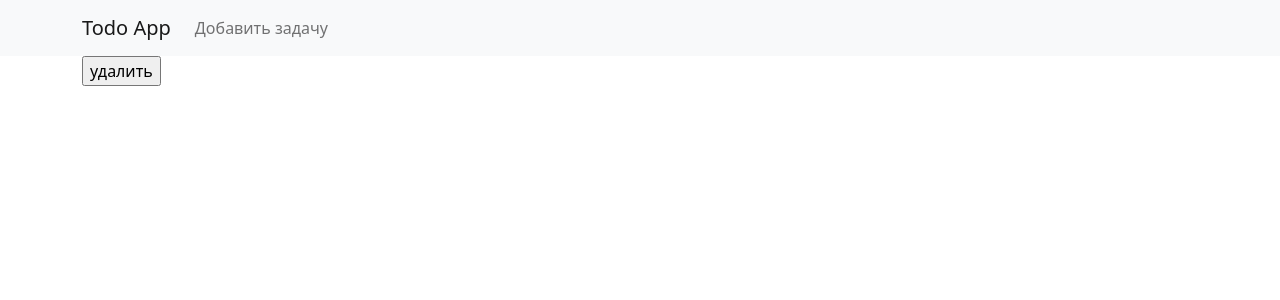
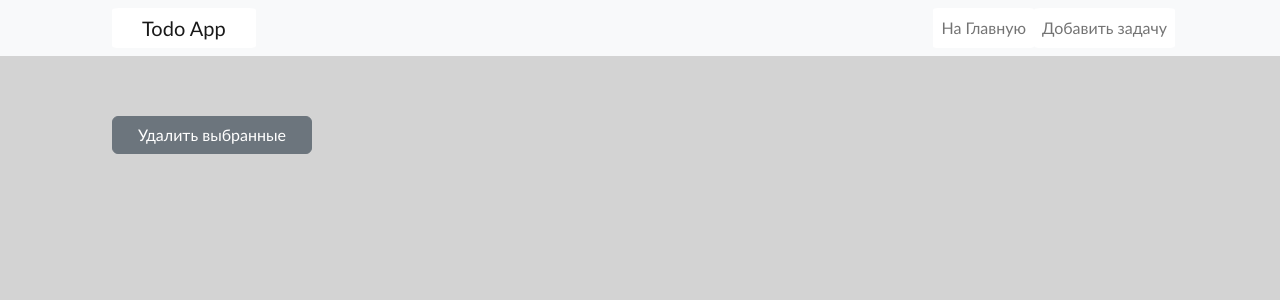
Before and after one commit to Daniarbekov/homework_55_Didar_Daniyarbekov, a Django app: page / in a window 1280 px wide. Shown: the top 300 px of the page. Run offline with Django 4.2, Linux system fonts and the light colour scheme; data that the repository does not hold is empty.

Commit message:
Добавлен файл стилей
Изменения в разметке

```diff
--- /dev/null
+++ b/source/static/css/style.css
@@ -0,0 +1,62 @@
+.container{
+    margin: auto;
+    width: 1080px;
+    position: relative;
+}
+.navbar{
+    margin-bottom: 30px;
+}
+body{
+    background: lightgrey;
+    font-family: 'Trebuchet MS', Helvetica, sans-serif;
+}
+.form{
+    padding-top: 10px;
+    margin: auto;
+    width: 500px;
+    height: 600px;
+    border-radius: 10%;
+}
+input, select{
+    margin: 10px;
+    width: 150px;
+    border-radius: 5px;
+}
+a{
+    box-sizing: border-box;
+    border-radius: 5%;
+    background: white;
+    padding: 10px 30px 10px 30px;
+    text-decoration: none;
+}
+
+label{
+    width: 100px;
+}
+h1, h3{
+    margin: 30px;
+}
+.check-delete, .menu{
+    position: absolute;
+    right: 5px;
+}
+.check-delete{
+    margin: 0;
+    width: 15px;
+}
+.card-box{
+    margin-top: 50px;
+}
+.index-del-btn{
+    margin-left: 0;
+    width: 200px;
+}
+.link{
+    width: 150px;
+}
+.errorlist li{
+    color: red;
+}
+.delete-form{
+    text-align: center;
+}
--- a/source/webapp/templates/base.html
+++ b/source/webapp/templates/base.html
@@ -17,8 +17,10 @@
           </button>
           <div class="collapse navbar-collapse menu" id="navbarNav">
             <ul class="navbar-nav">
-              <li class="nav-item">
-                <a class="nav-link" href="{% url 'create_task' %}">Добавить задачу</a>
+                <li class="nav-item">
+                    <a class="nav-link" href="{% url 'index' %}">На Главную</a>
+                <li class="nav-item">
+                    <a class="nav-link" href="{% url 'create_task' %}">Добавить задачу</a>
             </ul>
           </div>
         </div>
--- a/source/webapp/templates/delete.html
+++ b/source/webapp/templates/delete.html
@@ -1,10 +1,12 @@
 {% extends "base.html" %}
 {% block title %}Delete{% endblock %}
 {% block content %}
+<div class="delete-form">
     <h3>Вы уверены что хотите удалить задачу "{{ task.title }}"?</h3>
     <form method="POST" action="{% url 'delete_task' task.pk %}" class="text-center">
         {% csrf_token %}
-        <p><input type="submit" value="Удалить"></p>
-        <p><a href="{% url 'index' %}">Отмена</a></p>
+        <input type="submit" value="Удалить" class="btn btn-secondary link">
+        <a href="{% url 'index' %} " class="btn btn-secondary link">Отмена</a>
     </form>
+</div>
 {% endblock %}
--- a/source/webapp/templates/index.html
+++ b/source/webapp/templates/index.html
@@ -1,25 +1,27 @@
 {% extends 'base.html' %}
 {% block title%}Home{% endblock %}
 {% block content %}
-<div class="card-box" style="flex-direction: row;">
+<div class="card-box" >
 <form action="{% url 'index' %}" method="POST">
     {% csrf_token %}
-            <input type="submit" value="удалить">
+            <input type="submit" class="btn btn-secondary index-del-btn" value="Удалить выбранные">
+            <div class="row">
             {% for task in tasks %}
-            <div class="card text-bg-secondary mb-3">
+            <div class="card text-bg-secondary m-4 col-5">
                 <div class="card-header">
+                    <input type="checkbox" class="check-delete" name="delete" value="{{task.pk}}">
                     <h5>{{task.title}}</h5>
-                    <input type="checkbox" name="delete" value="{{task.pk}}">
                 </div>
                 <div class="card-body">
                     {% if task.date%}
-                    <h5 class="card-title"></h5>
+                        <h5 class="card-title">Дата выполнения: {{task.date}}</h5>
                     {% endif %}
                     <p class="card-text">Статус: {{task.status}}</p>
                     <a href="{% url 'detail_task' task.pk %}" class="btn btn-light">Подробнее</a>
                 </div>
               </div>
           {% endfor %}
+        </div>
         </form>
     </div>
 {% endblock %}
```
Also changed, not shown: source/webapp/templates/detail_task.html (+12 -13 lines).
